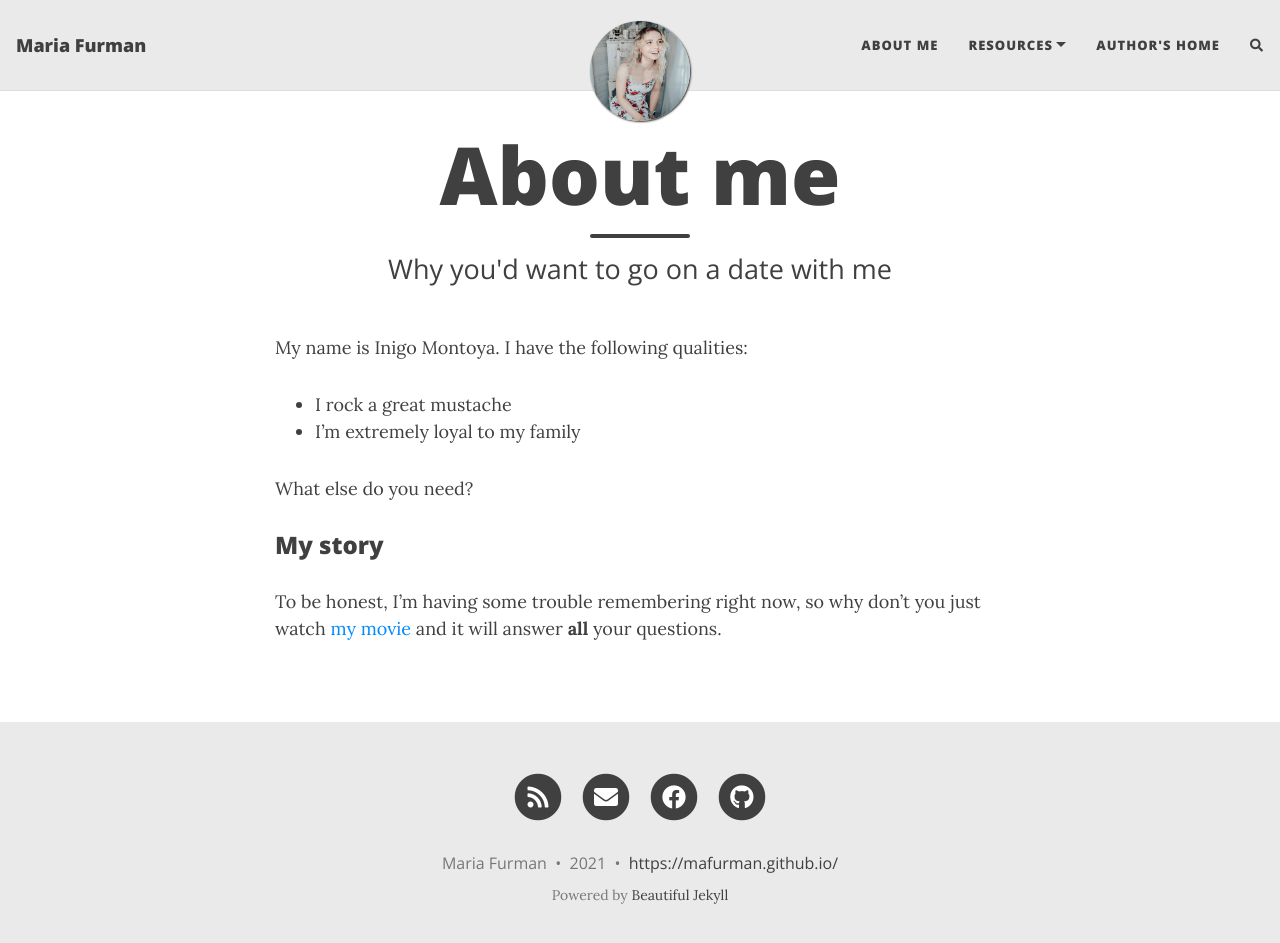
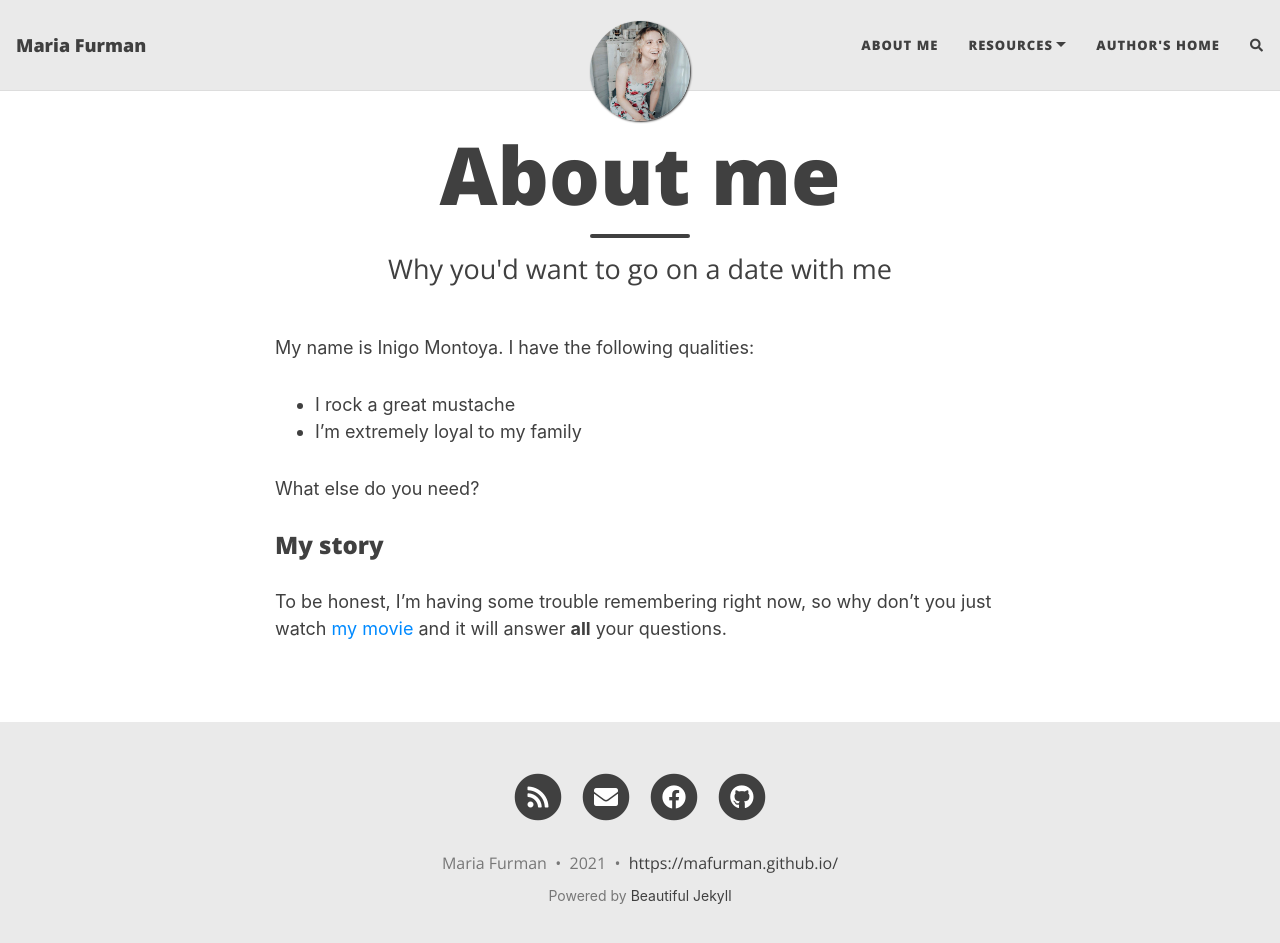
Before and after one commit to mafurman/mafurman.github.io, a Jekyll site: the page built from aboutme.md, in a window 1280 px wide and 956 px high. Shown: the top 943 px of the window. Built offline with Jekyll 4.4.1, drawn with Linux system fonts in a browser that asks for light colours; nearby versions of some CDN libraries; comment, search, counter and statistics services are not loaded.

Commit message:
Messing with the body font

```diff
--- a/assets/css/beautifuljekyll.css
+++ b/assets/css/beautifuljekyll.css
@@ -11,7 +11,7 @@ html {
 }
 
 body {
-  font-family: 'Lora', 'Times New Roman', serif;
+  font-family: Quicksand,-apple-system,BlinkMacSystemFont,segoe ui,Roboto,Helvetica,Arial,sans-serif,apple color emoji,segoe ui emoji,segoe ui symbol;
   font-size: 1.125rem;
   color: {{ site.text-col | default: "#404040" }};
   position: relative;
```
